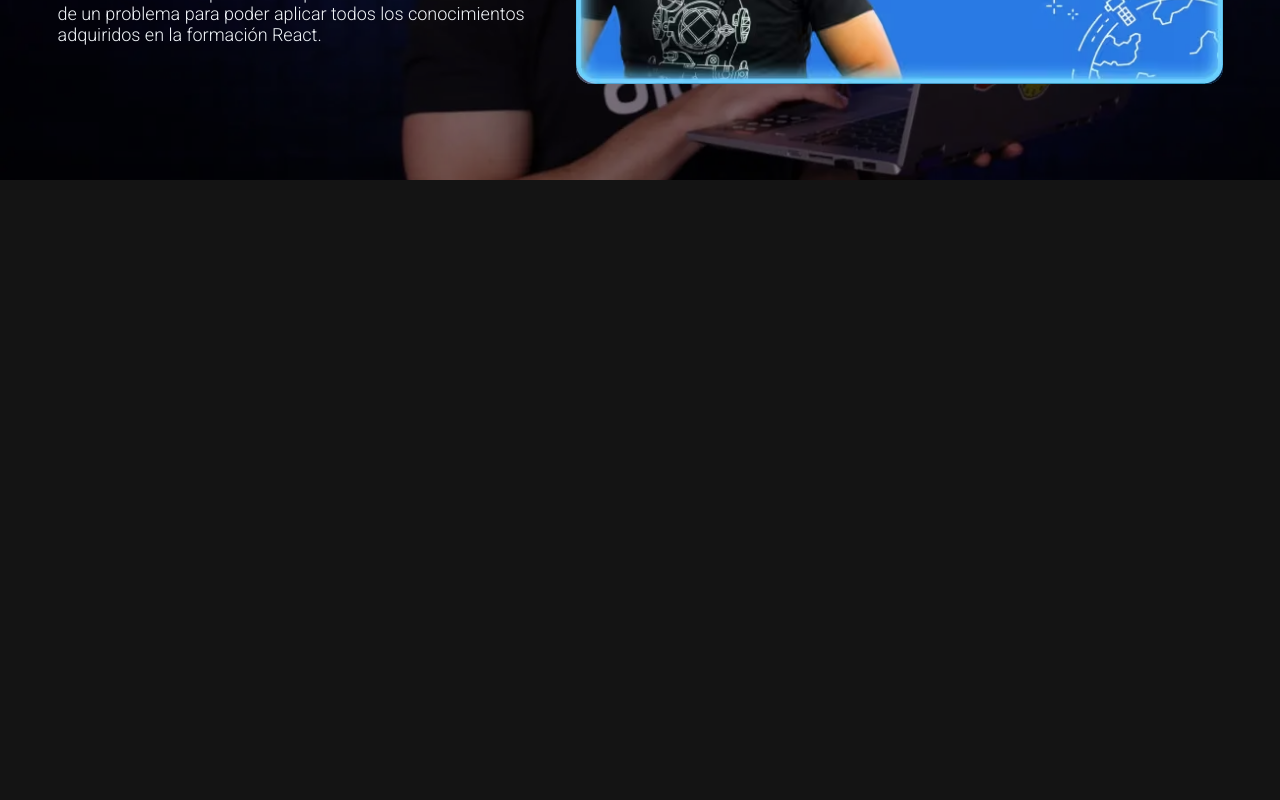
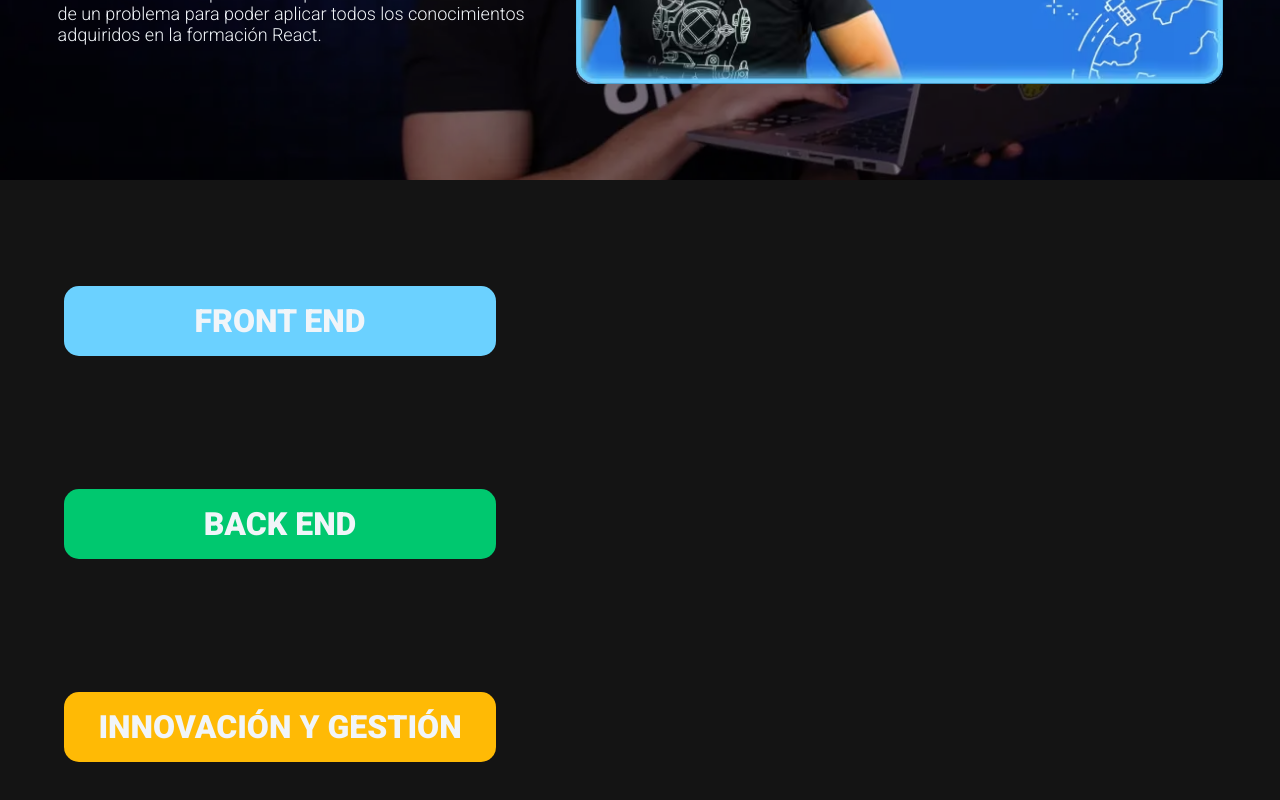
Before and after one commit to neolinkDev/aluraflix, a React (Vite) app: page / in a window 1280 px wide. Shown: the part 518-1318 px from the top of the page. Before the commit the page ends 800 px from the top, so only its background shows below. Built offline with nearby package versions, Linux system fonts and the light colour scheme.

Commit message:
Add Categories component

```diff
--- a/src/App.tsx
+++ b/src/App.tsx
@@ -1,5 +1,6 @@
 import Header from './components/Header';
 import Banner from './components/Banner';
+import Categories from './components/Categories';
 
 import playerJPG from '/player.jpg';
 import playerAVIF from '/player.avif';
@@ -9,14 +10,23 @@ const playerImages = {
   avif: playerAVIF,
 };
 
+const categoriesSection = [
+  { title: 'front end', bgTitle: '#6BD1FF' },
+  { title: 'back end', bgTitle: '#00C86F' },
+  { title: 'innovación y gestión', bgTitle: '#FFBA05' },
+];
+
 function App() {
   return (
     <>
       <Header>
         <Banner playerImages={playerImages} />
       </Header>
-      {/* <h1 className="text-3xl">ALURAFLIX</h1> */}
-      {/* <Header /> */}
+      {
+        categoriesSection.map((category) => {
+          return <Categories key={category.title} category={category} />
+        })
+      }
     </>
   );
 }
--- a/src/components/Banner.tsx
+++ b/src/components/Banner.tsx
@@ -10,7 +10,7 @@ type BannerProps = {
 function Banner({playerImages}:BannerProps) {
   return (
     <section
-      className="bg-hero-image bg-no-repeat bg-cover bg-center sm:h-[444px] lg:h-[590px] xl:h-[600px] relative hidden sm:block"
+      className="bg-hero-image bg-no-repeat bg-cover bg-center sm:h-[444px] lg:h-[590px] xl:h-[600px] relative hidden sm:block mb-[106px]"
     >
       <div className="absolute inset-0 bg-black/50 hidden sm:block">
 
--- /dev/null
+++ b/src/components/Categories.tsx
@@ -0,0 +1,25 @@
+type CategoriesSection = {
+  title: string;
+  bgTitle: string;
+};
+
+type PropsCategories = {
+  category: CategoriesSection;
+};
+
+// 24, 32,
+function Categories({ category }: PropsCategories) {
+  return (
+    <section className="w-[90%] mx-auto mb-[93px] md:flex md:justify-center xl:justify-normal">
+      <h3
+        style={{ backgroundColor: category.bgTitle }}
+        className="flex items-center justify-center w-[286px] md:w-[432px] h-[70px] text-slate-100 text-center text-[24px] md:text-[32px] font-extrabold uppercase rounded-[15px] mb-10"
+      >
+        {category.title}
+      </h3>
+      <div></div>
+    </section>
+  );
+}
+
+export default Categories;
--- a/src/components/Header.tsx
+++ b/src/components/Header.tsx
@@ -9,7 +9,7 @@ type HeaderProps = {
 function Header({children}: HeaderProps) {
   return (
     // <header className="w-[90%] py-6 flex flex-col gap-6 items-center justify-center max-w-screen-xl md:flex-row md:justify-between mx-auto">
-    <header className="h-screen">
+    <header className="">
 
       <nav className="grid py-6 justify-items-center items-center gap-6 w-[90%] max-w-screen-xl mx-auto overflow-hidden sm:grid-flow-col sm:justify-between">
 
```
